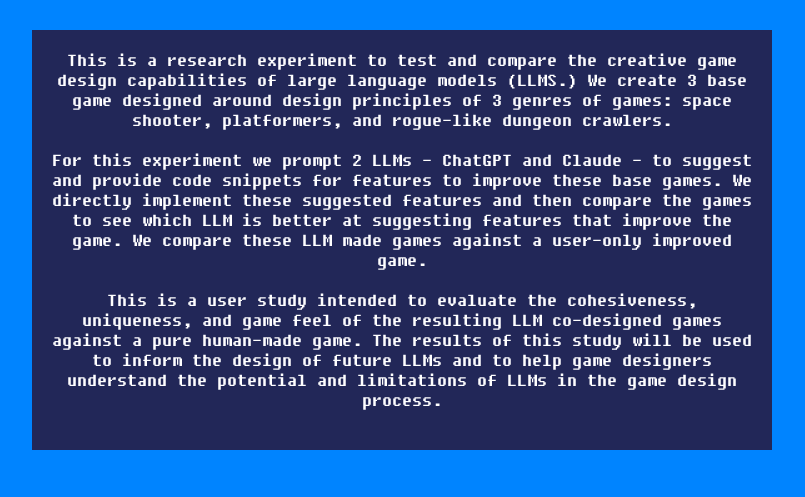
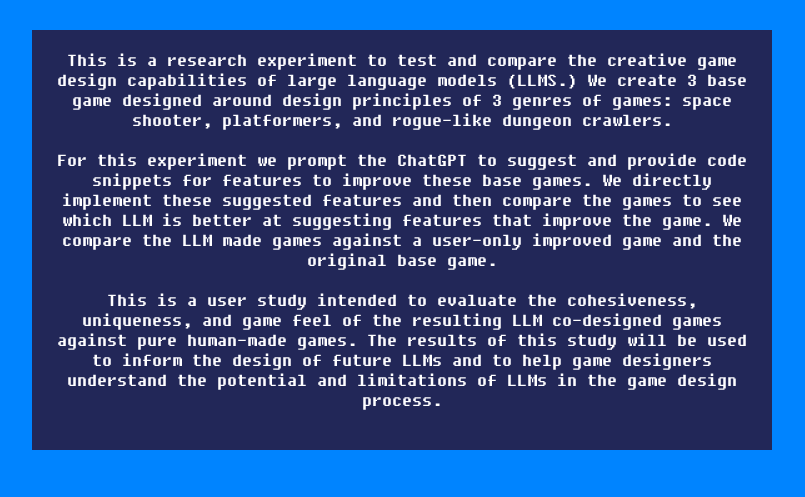
Before and after one commit to MasterMilkX/re-game-hub, a plain HTML site: page about.html in a window 1280 px wide. Shown: the top 497 px of the page, without its empty margins (248-1053 px from the left). Drawn offline with Linux system fonts and the light colour scheme.

Commit message:
Update about.html

```diff
--- a/about.html
+++ b/about.html
@@ -49,9 +49,9 @@
             <div id="about-text">
                 This is a research experiment to test and compare the creative game design capabilities of large language models (LLMS.) We create 3 base game designed around design principles of 3 genres of games: space shooter, platformers, and rogue-like dungeon crawlers.
                 <br><br>
-                For this experiment we prompt 2 LLMs - ChatGPT and Claude - to suggest and provide code snippets for features to improve these base games. We directly implement these suggested features and then compare the games to see which LLM is better at suggesting features that improve the game. We compare these LLM made games against a user-only improved game.
+                For this experiment we prompt the ChatGPT to suggest and provide code snippets for features to improve these base games. We directly implement these suggested features and then compare the games to see which LLM is better at suggesting features that improve the game. We compare the LLM made games against a user-only improved game and the original base game.
                 <br><br>
-                This is a user study intended to evaluate the cohesiveness, uniqueness, and game feel of the resulting LLM co-designed games against a pure human-made game. The results of this study will be used to inform the design of future LLMs and to help game designers understand the potential and limitations of LLMs in the game design process.
+                This is a user study intended to evaluate the cohesiveness, uniqueness, and game feel of the resulting LLM co-designed games against pure human-made games. The results of this study will be used to inform the design of future LLMs and to help game designers understand the potential and limitations of LLMs in the game design process.
                 <br><br>
             </div>
             <div id="authors">
```
